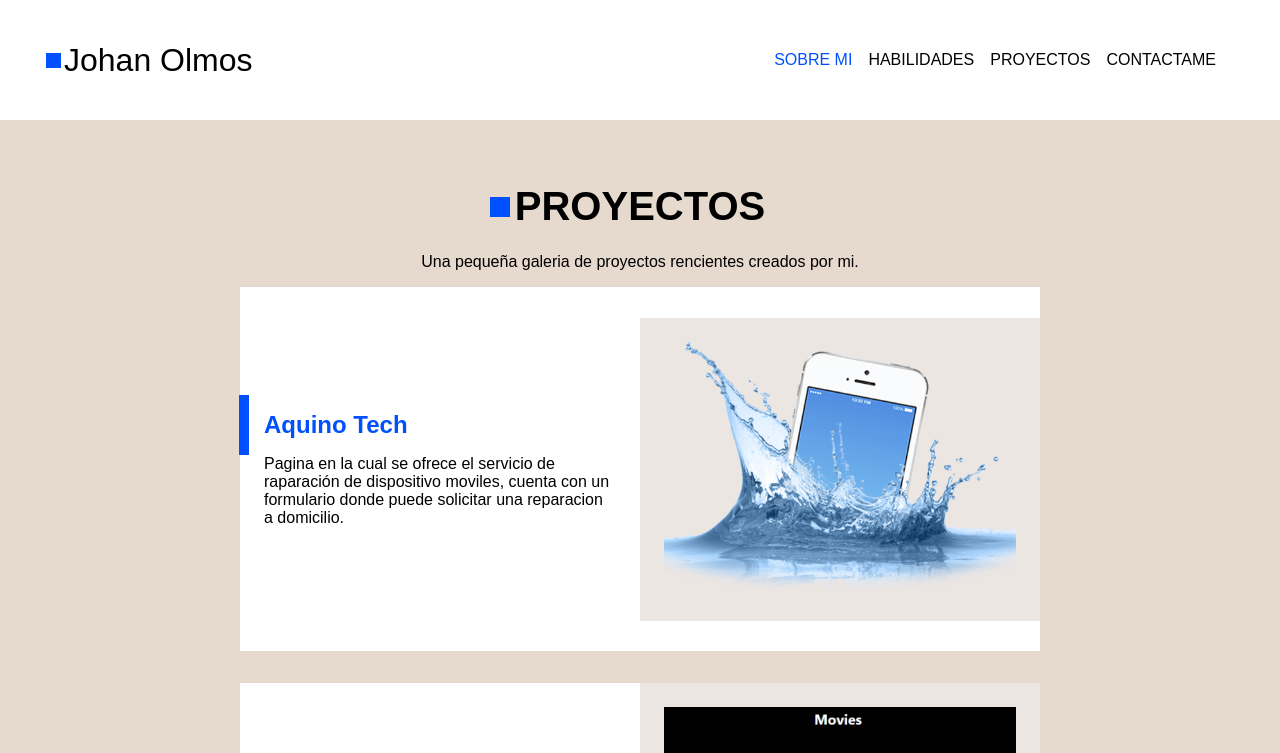
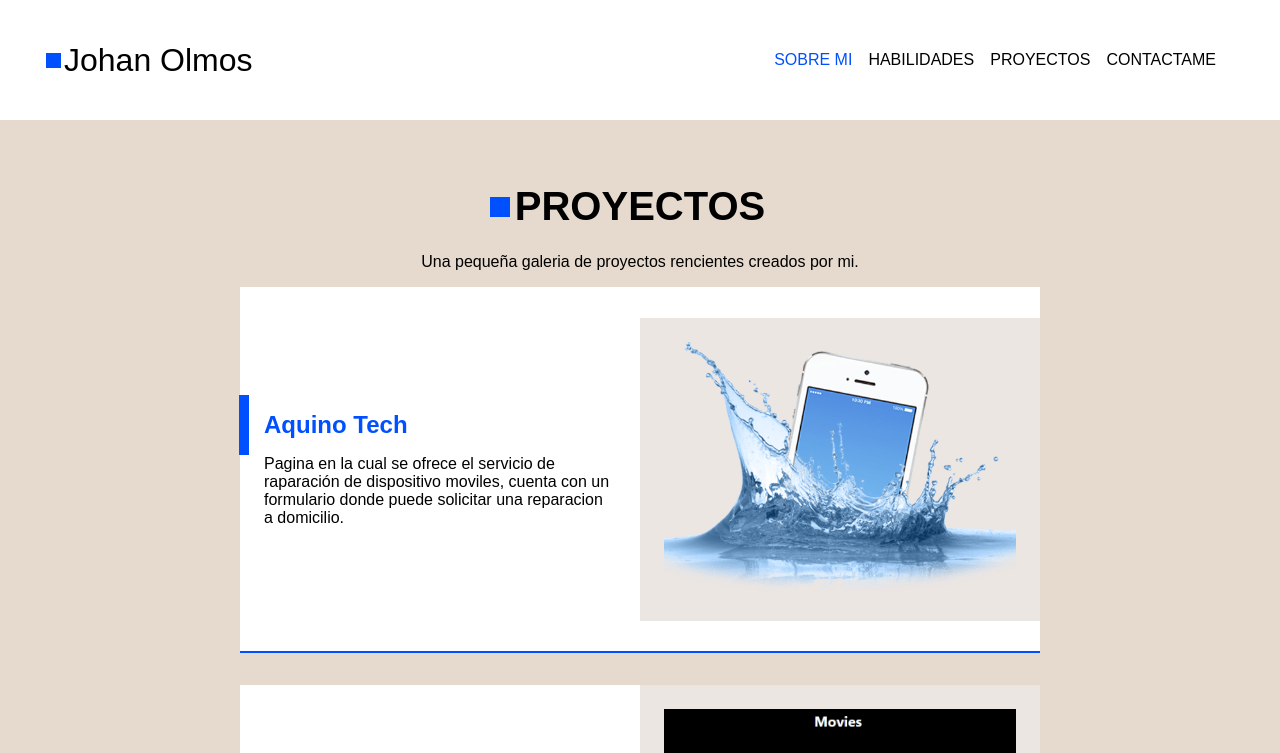
Before and after one commit to frantf04/portfolio, a React (Create React App) app: page /works in a window 1280 px wide. Shown: the top 753 px of the page. Built offline with nearby package versions, Linux system fonts and the light colour scheme; a web font is replaced by a local one.

Commit message:
agregue un border a las card de proyectos

```diff
--- a/src/page/work/css/WorkCard.module.css
+++ b/src/page/work/css/WorkCard.module.css
@@ -12,6 +12,7 @@
   align-items: center;
   color: #000;
   background: #fff;
+  border-bottom: 2px solid #0050ff;
 }
 
 .card .img_container,
```
